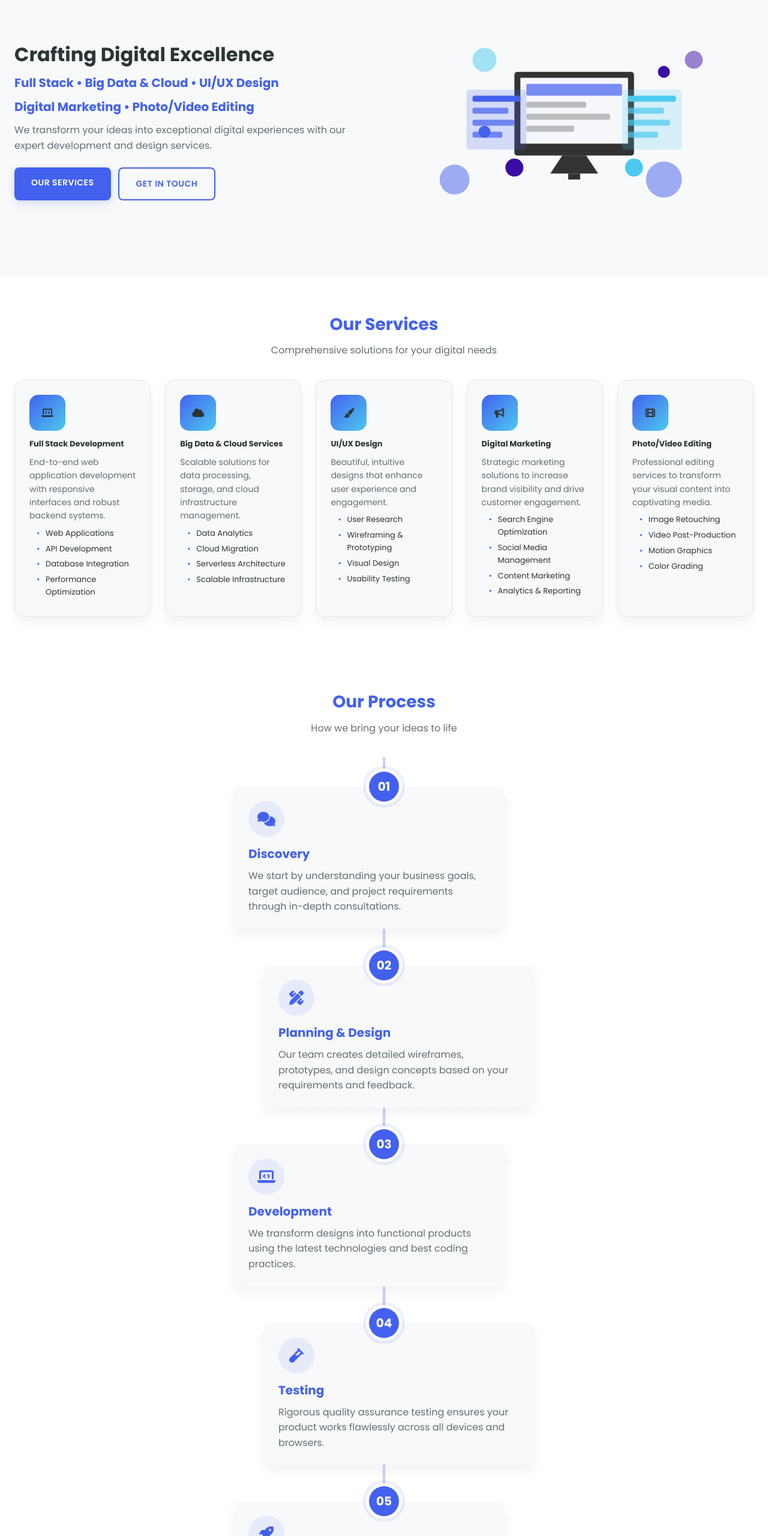
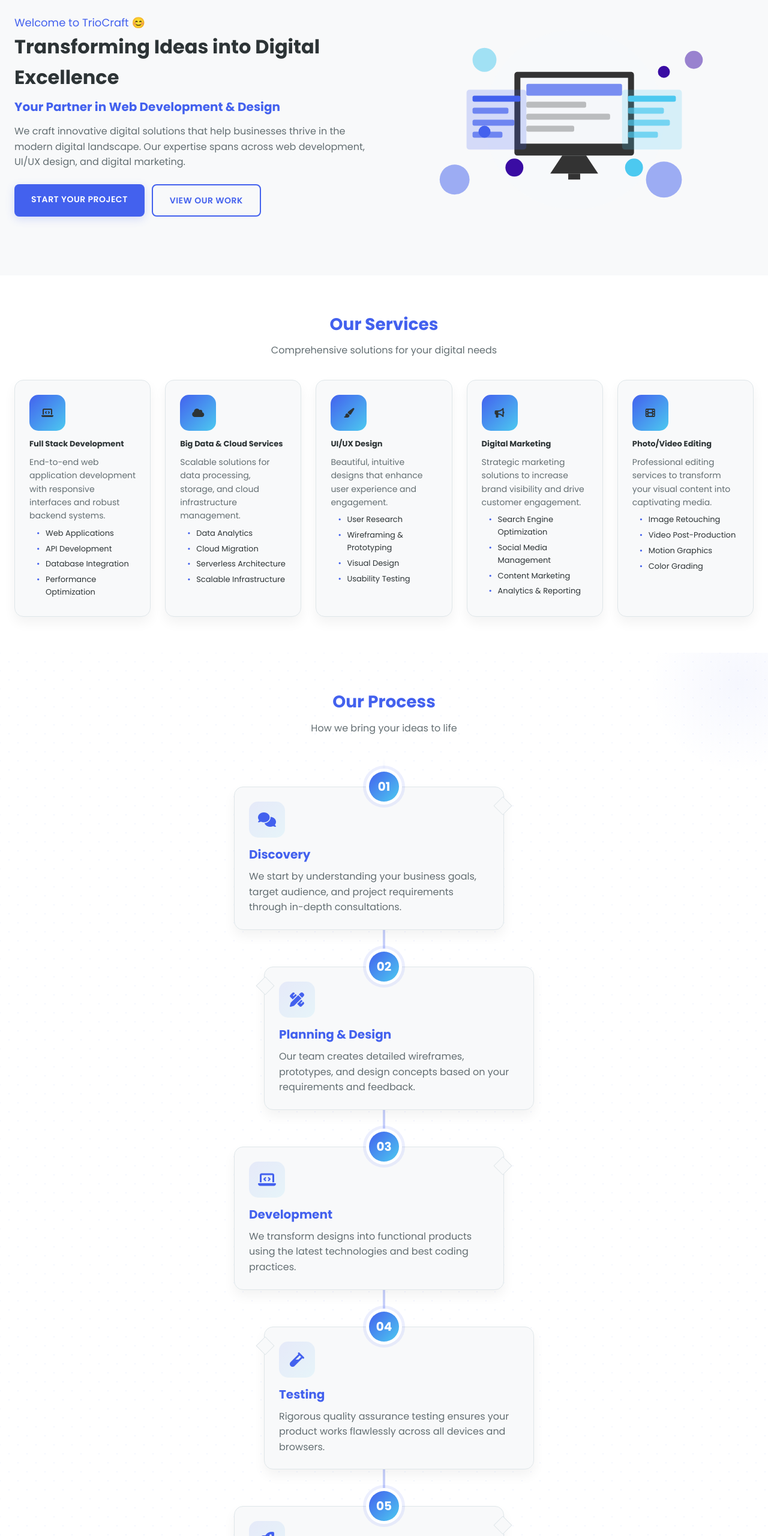
Before and after one commit to TiasMondal1/TrioCraft, a plain HTML site: page index.html in a window 1280 px wide. Shown: the part 160-2720 px from the top of the page at 60% size. Drawn offline with Linux system fonts and the light colour scheme.

Commit message:
changes in the designs

```diff
--- a/css/styles.css
+++ b/css/styles.css
@@ -425,6 +425,7 @@ nav {
     overflow: hidden;
 }
 
+/* Background Pattern */
 .process::before {
     content: '';
     position: absolute;
@@ -432,10 +433,32 @@ nav {
     left: 0;
     width: 100%;
     height: 100%;
-    background-image: radial-gradient(var(--primary-color) 1px, transparent 1px);
+    background-image:
+        radial-gradient(var(--primary-color) 1px, transparent 1px),
+        radial-gradient(var(--primary-color) 1px, transparent 1px);
     background-size: 30px 30px;
+    background-position: 0 0, 15px 15px;
     opacity: 0.05;
     z-index: 0;
+}
+
+/* Decorative Elements */
+.process::after {
+    content: '';
+    position: absolute;
+    top: -100px;
+    right: -100px;
+    width: 300px;
+    height: 300px;
+    background: radial-gradient(circle, var(--primary-color) 0%, transparent 70%);
+    opacity: 0.05;
+    border-radius: 50%;
+    z-index: 0;
+}
+
+.process .container {
+    position: relative;
+    z-index: 1;
 }
 
 .process-timeline {
@@ -453,7 +476,12 @@ nav {
     transform: translateX(-50%);
     width: 4px;
     height: 100%;
-    background-color: var(--primary-color);
+    background: linear-gradient(to bottom,
+        transparent 0%,
+        var(--primary-color) 10%,
+        var(--primary-color) 90%,
+        transparent 100%
+    );
     opacity: 0.3;
 }
 
@@ -472,7 +500,7 @@ nav {
     transform: translateX(-50%);
     width: 50px;
     height: 50px;
-    background-color: var(--primary-color);
+    background: linear-gradient(135deg, var(--primary-color), var(--accent-color));
     color: white;
     border-radius: 50%;
     display: flex;
@@ -482,17 +510,24 @@ nav {
     font-weight: 700;
     z-index: 2;
     box-shadow: 0 0 0 5px var(--bg-color), 0 0 0 10px rgba(67, 97, 238, 0.1);
+    transition: var(--transition);
+}
+
+.process-step:hover .process-number {
+    transform: translateX(-50%) scale(1.1);
+    box-shadow: 0 0 0 5px var(--bg-color), 0 0 0 15px rgba(67, 97, 238, 0.2);
 }
 
 .process-content {
     width: 45%;
     background-color: var(--bg-light);
-    border-radius: 10px;
+    border-radius: 15px;
     padding: var(--spacing-md);
     box-shadow: var(--card-shadow);
     position: relative;
     margin-top: 25px;
     transition: var(--transition);
+    border: 1px solid var(--border-color);
 }
 
 .process-step:nth-child(odd) .process-content {
@@ -511,6 +546,7 @@ nav {
     height: 20px;
     background-color: var(--bg-light);
     transform: rotate(45deg);
+    border: 1px solid var(--border-color);
 }
 
 .process-step:nth-child(odd) .process-content::before {
@@ -524,17 +560,28 @@ nav {
 .process-icon {
     width: 60px;
     height: 60px;
-    background-color: rgba(67, 97, 238, 0.1);
-    border-radius: 50%;
+    background: linear-gradient(135deg, rgba(67, 97, 238, 0.1), rgba(76, 201, 240, 0.1));
+    border-radius: 15px;
     display: flex;
     align-items: center;
     justify-content: center;
     margin-bottom: var(--spacing-sm);
+    transition: var(--transition);
 }
 
 .process-icon i {
     font-size: 2.4rem;
     color: var(--primary-color);
+    transition: var(--transition);
+}
+
+.process-content:hover .process-icon {
+    transform: scale(1.1);
+    background: linear-gradient(135deg, rgba(67, 97, 238, 0.2), rgba(76, 201, 240, 0.2));
+}
+
+.process-content:hover .process-icon i {
+    transform: scale(1.1);
 }
 
 .process-content h3 {
@@ -549,7 +596,8 @@ nav {
 
 .process-step:hover .process-content {
     transform: translateY(-5px);
-    box-shadow: 0 10px 20px rgba(0, 0, 0, 0.1);
+    box-shadow: var(--hover-shadow);
+    border-color: var(--primary-color);
 }
 
 /* ===== ABOUT SECTION ===== */
--- a/index.html
+++ b/index.html
@@ -36,7 +36,8 @@
     <header>
         <div class="container">
             <div class="logo">
-                <h1>Trio<span>Craft</span></h1>
+                <!-- <h1>Trio<span>Craft</span></h1> -->
+                <a href=""><h1>Trio<span>Craft</span></h1></a>
             </div>
             <nav>
                 <ul class="nav-links">
@@ -63,23 +64,22 @@
         </div>
     </header>
 
-    <section id="home" class="hero">
+    <section class="hero">
         <div class="container">
             <div class="hero-content">
-                <h1>Crafting Digital Excellence</h1>
                 <div class="hero-services">
-                    <h2 class="hero-subtitle">Full Stack • Big Data & Cloud • UI/UX Design</h2>
-                    <h2 class="hero-subtitle">Digital Marketing • Photo/Video Editing</h2>
-                </div>
-                <p>We transform your ideas into exceptional digital experiences with our expert development and design
-                    services.</p>
-                <div class="cta-buttons">
-                    <a href="#services" class="btn btn-primary">Our Services</a>
-                    <a href="#contact" class="btn btn-secondary">Get in Touch</a>
+                    <span class="hero-subtitle">Welcome to TrioCraft 😊</span>
+                    <h1>Transforming Ideas into Digital Excellence</h1>
+                    <h2>Your Partner in Web Development & Design</h2>
+                    <p>We craft innovative digital solutions that help businesses thrive in the modern digital landscape. Our expertise spans across web development, UI/UX design, and digital marketing.</p>
+                    <div class="cta-buttons">
+                        <a href="#contact" class="btn btn-primary">Start Your Project</a>
+                        <a href="#portfolio" class="btn btn-secondary">View Our Work</a>
+                    </div>
                 </div>
             </div>
             <div class="hero-image">
-                <img src="images/hero-image.svg" alt="TrioCraft web development and design services illustration">
+                <img src="images/hero-image.svg" alt="Hero Image">
             </div>
         </div>
     </section>
```
